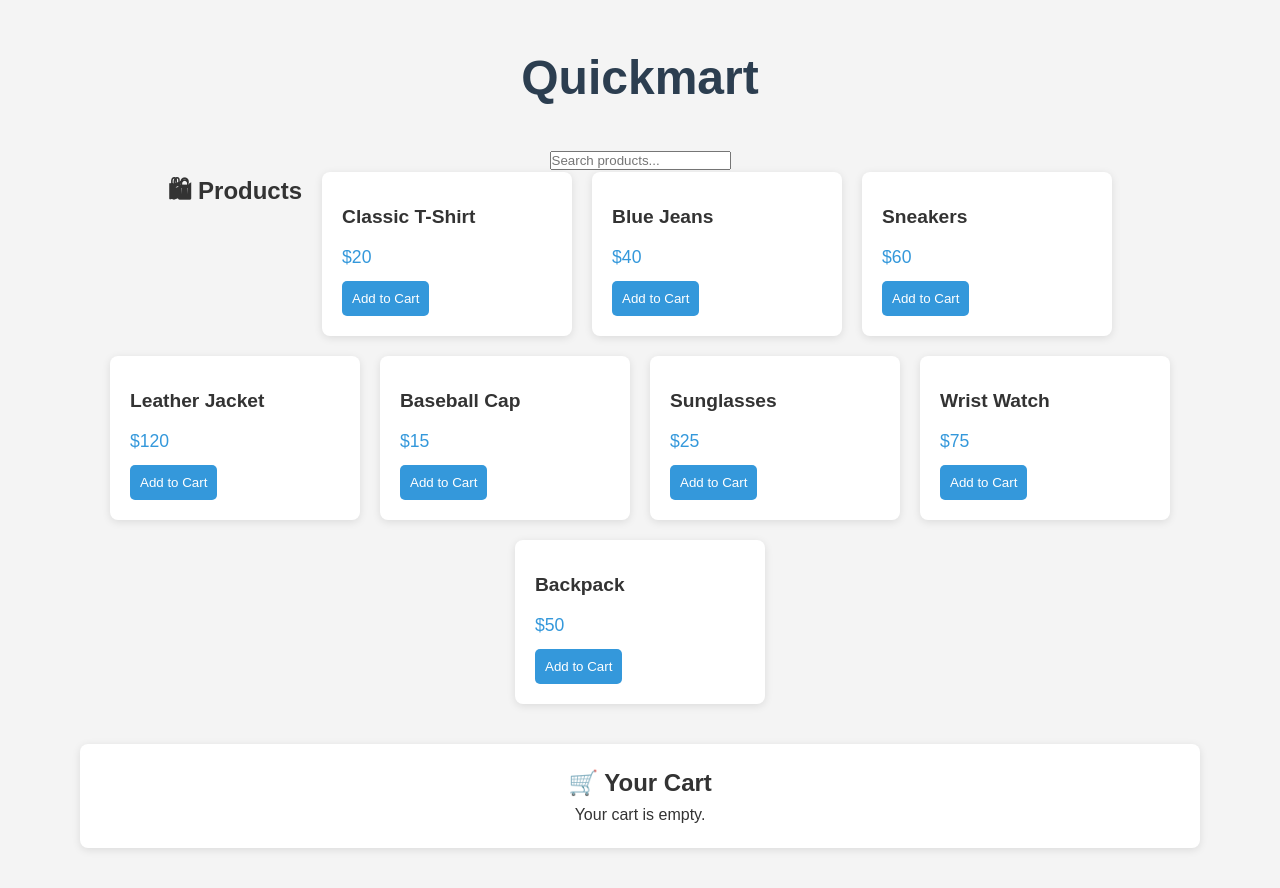
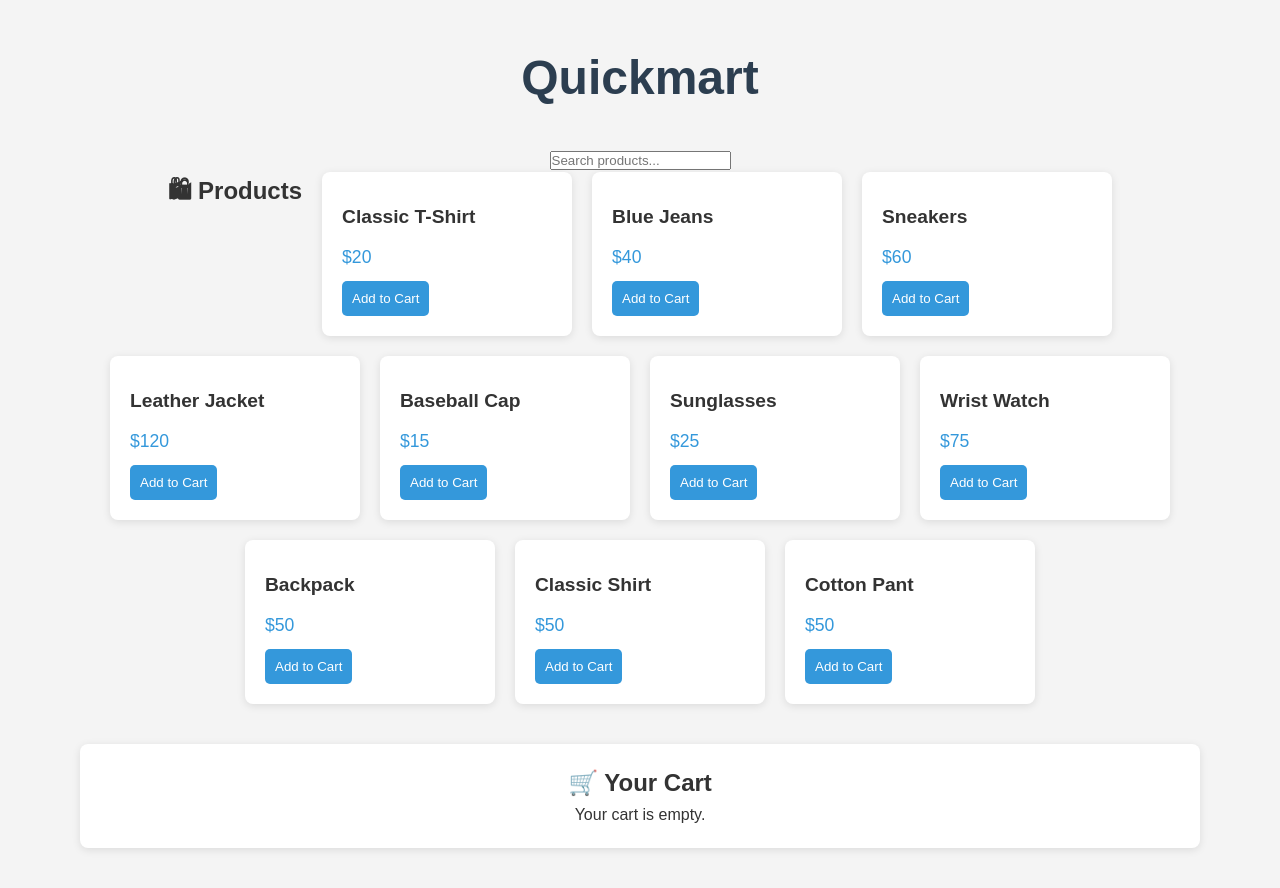
Before and after one commit to gnanajothika/quickmart, a React (Create React App) app: page / in a window 1280 px wide. Built offline with nearby package versions, Linux system fonts and the light colour scheme.

Commit message:
added two new items to data.js

```diff
--- a/src/data.js
+++ b/src/data.js
@@ -7,4 +7,6 @@ export const products = [
   { id: 6, name: "Sunglasses", price: 25, img: "sunglasses.jpg" },
   { id: 7, name: "Wrist Watch", price: 75, img: "watch.jpg" },
   { id: 8, name: "Backpack", price: 50, img: "backpack.jpg" },
+  { id: 9, name: "Classic Shirt", price: 50, img: "shirt.jpg" },
+  { id: 10, name: "Cotton Pant", price: 50, img: "pant.jpg" },
 ];
```
